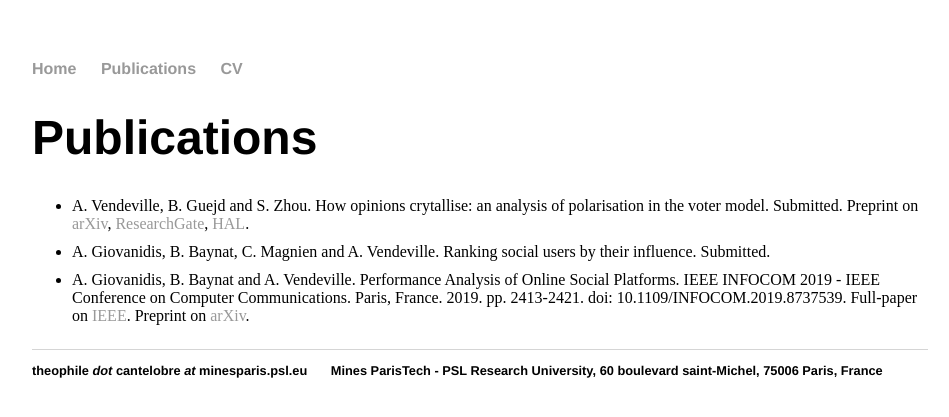
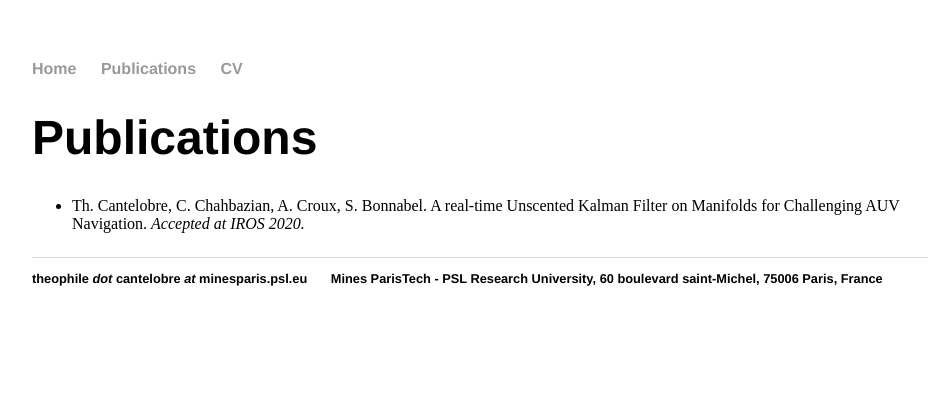
Before and after one commit to theophilec/theophilec.github.io-old, a Jekyll site: the page built from publications/index.html, in a window 1280 px wide. Shown: the top 417 px of the page, without its empty margins (160-1109 px from the left). Built offline with Jekyll 4.4.1, drawn with Linux system fonts in a browser that asks for light colours.

Commit message:
Updated publications from template

```diff
--- a/publications/index.html
+++ b/publications/index.html
@@ -6,15 +6,7 @@ title: Publications
 	<h1>Publications</h1>
 	<p>
 		<ul>
-			<li>A. Vendeville, B. Guejd and S. Zhou. How opinions crytallise: an analysis of polarisation in the voter model.
-				Submitted. Preprint on <a href="https://arxiv.org/abs/2006.07265">arXiv</a>,
-				<a href="https://www.researchgate.net/publication/342168965_How_opinions_crystallise_an_analysis_of_polarisation_in_the_voter_model">ResearchGate</a>,
-				<a href="https://hal.inria.fr/hal-02872161">HAL</a>.</li>
-			<li>A. Giovanidis, B. Baynat, C. Magnien and A. Vendeville. Ranking social users by their influence. Submitted.</li>
-			<li>A. Giovanidis, B. Baynat and A. Vendeville. Performance Analysis of Online Social Platforms.
-				IEEE INFOCOM 2019 - IEEE Conference on Computer Communications. Paris, France. 2019. pp. 2413-2421.
-				doi: 10.1109/INFOCOM.2019.8737539. Full-paper on <a href="https://ieeexplore.ieee.org/document/8737539">IEEE</a>.
-				Preprint on <a href="https://arxiv.org/abs/1902.07187">arXiv</a>.</li>
+            <li>Th. Cantelobre, C. Chahbazian, A. Croux, S. Bonnabel. A real-time Unscented Kalman Filter on Manifolds for Challenging AUV Navigation. <i>Accepted at IROS 2020.</i>
 		</ul>
 	</p>
 </div><!-- /.blurb -->
```
